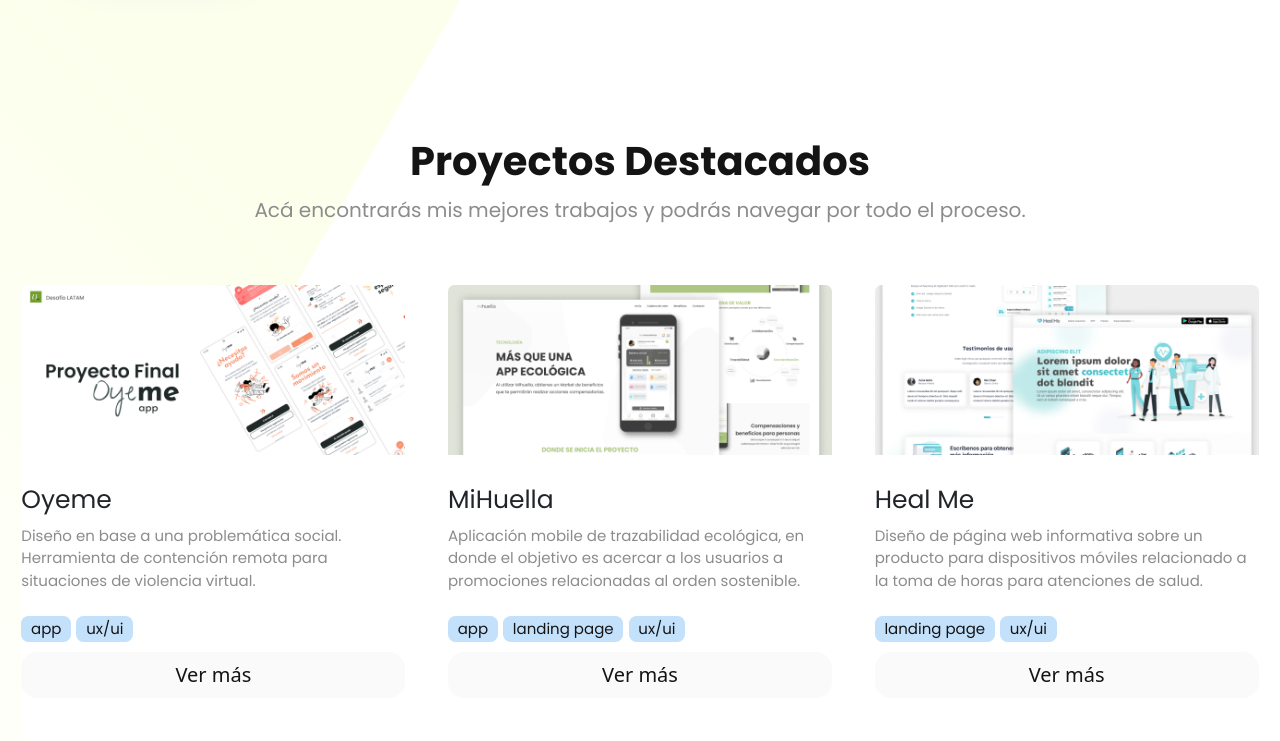
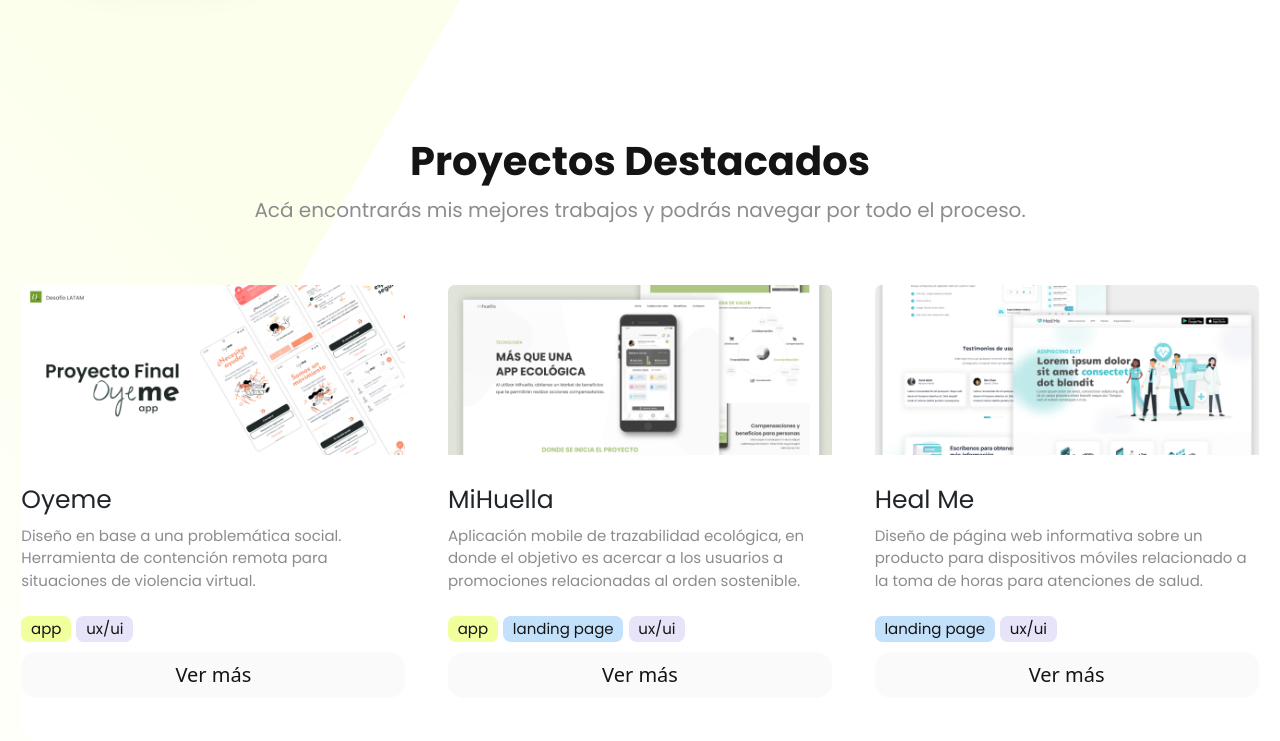
Before and after one commit to PradoRenata/PFPrado, a plain HTML site: page index.html in a window 1280 px wide. Shown: the part 693-1434 px from the top of the page. Drawn offline with nearby package versions, Linux system fonts and the light colour scheme.

Commit message:
Agregué estilo a los badge

```diff
--- a/index.html
+++ b/index.html
@@ -64,8 +64,8 @@
               <div class="card-body py-4">
                 <h5 class="card-title">Oyeme</h5>
                 <p class="card-text">Diseño en base a una problemática social. Herramienta de contención remota para situaciones de violencia virtual.</p>
-                <span class="badge">app</span>
-                <span class="badge">ux/ui</span>
+                <span class="badge badge-app">app</span>
+                <span class="badge badge-uiux">ux/ui</span>
                 <a href="#" class="my-2 text-center">Ver más</a>
               </div>
             </div>
@@ -74,9 +74,9 @@
               <div class="card-body py-4">
                 <h5 class="card-title">MiHuella</h5>
                 <p class="card-text">Aplicación mobile de trazabilidad ecológica, en donde el objetivo es acercar a los usuarios a promociones relacionadas al orden sostenible.</p>
-                <span class="badge">app</span>
-                <span class="badge">landing page</span>
-                <span class="badge">ux/ui</span>
+                <span class="badge badge-app">app</span>
+                <span class="badge badge-landing">landing page</span>
+                <span class="badge badge-uiux">ux/ui</span>
                 <a href="#" class="my-2 text-center">Ver más</a>
               </div>
             </div>
@@ -85,8 +85,8 @@
               <div class="card-body py-4">
                 <h5 class="card-title">Heal Me</h5>
                 <p class="card-text">Diseño de página web informativa sobre un producto para dispositivos móviles relacionado a la toma de horas para atenciones de salud.</p>
-                <span class="badge">landing page</span>
-                <span class="badge">ux/ui</span>
+                <span class="badge badge-landing">landing page</span>
+                <span class="badge badge-uiux">ux/ui</span>
                 <a href="#" class="my-2 text-center">Ver más</a>
               </div>
             </div>
--- a/scss/style.scss
+++ b/scss/style.scss
@@ -45,6 +45,28 @@ body{
         font-size: 1rem;
         color: $color-no-gray;
     }
+    .badge-landing{
+            background-color: $color-pepe-blue;
+            color: $color-no-black;
+            font-family: 'Poppins', sans-serif;
+            font-size: 0.75rem;
+            font-weight: 400;
+    }
+    .badge-app{
+        background-color: $color-pepe-yellow;
+        color: $color-no-black;
+        font-family: 'Poppins', sans-serif;
+        font-size: 0.75rem;
+        font-weight: 400;
+    }
+    .badge-uiux{
+        background-color: $color-pepe-purple;
+        color: $color-no-black;
+        font-family: 'Poppins', sans-serif;
+        font-size: 0.75rem;
+        font-weight: 400;
+    }
+
 }
 
 .hero{
@@ -94,14 +116,7 @@ body{
         p{
             font-size: 0.75rem;
         }
-        span{
-                background-color: $color-pepe-blue;
-                color: $color-no-black;
-                font-family: 'Poppins', sans-serif;
-                font-size: 0.75rem;
-                font-weight: 400;
 
-        }
         a{
             display: block;
             text-decoration: none;
```
Also changed, not shown: css/style.css.
